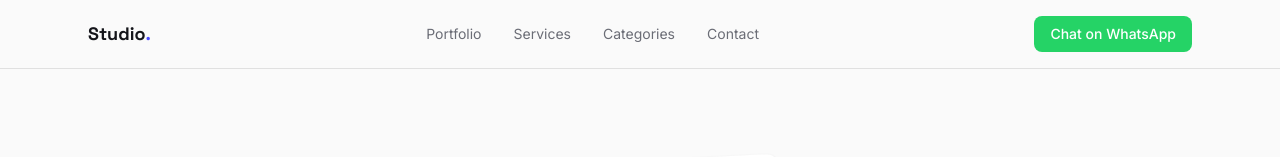
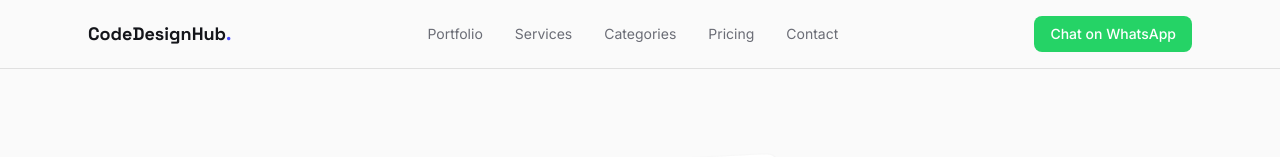
Before and after one commit to hamzazkriya02/portfolio-website, a Next.js app: page / in a window 1280 px wide. Shown: the top 157 px of the page. Built offline with nearby package versions, Linux system fonts and the light colour scheme.

Commit message:
Rebrand to CodeDesignHub, add Pricing nav link, fix title encoding

```diff
--- a/app/layout.tsx
+++ b/app/layout.tsx
@@ -21,7 +21,7 @@ const jetbrainsMono = JetBrains_Mono({
 });
 
 export const metadata: Metadata = {
-  title: "Design Studio — Custom Websites That Convert",
+  title: "CodeDesignHub — Custom Websites That Convert",
   description:
     "Landing page & UI/UX design for SaaS, real estate, healthcare and more.",
 };
--- a/components/Footer.tsx
+++ b/components/Footer.tsx
@@ -6,6 +6,7 @@ const quickLinks = [
 ];
 
 const socialLinks = [
+{ label: "Pinterest", href: "https://www.pinterest.com/codeanddesignhub/" },
   { label: "Instagram", href: "https://instagram.com/" },
   { label: "LinkedIn", href: "https://linkedin.com/in/muhammad-hamza-315hz02" },
   { label: "TikTok", href: "https://www.tiktok.com/@codewithhamza02" },
@@ -20,8 +21,8 @@ export default function Footer() {
       <div className="mx-auto max-w-6xl px-6 py-12 grid grid-cols-1 sm:grid-cols-3 gap-8">
         <div>
           <span className="font-[family-name:var(--font-display)] text-lg font-bold">
-            Studio<span className="text-[color:var(--accent)]">.</span>
-          </span>
+  CodeDesignHub<span className="text-[color:var(--accent)]">.</span>
+</span>
           <p className="text-sm text-[color:var(--muted)] mt-3">
             Custom website designs that turn visitors into clients.
           </p>
@@ -64,7 +65,7 @@ export default function Footer() {
       </div>
 
       <div className="border-t border-black/10 py-4 text-center text-xs text-[color:var(--muted)]">
-        © {year} Studio. All rights reserved.
+        © {year} CodeDesignHub. All rights reserved.
       </div>
     </footer>
   );
--- a/components/Header.tsx
+++ b/components/Header.tsx
@@ -6,6 +6,7 @@ const navLinks = [
   { label: "Portfolio", href: "#portfolio" },
   { label: "Services", href: "#services" },
   { label: "Categories", href: "#categories" },
+  { label: "Pricing", href: "#pricing" },
   { label: "Contact", href: "#contact" },
 ];
 
@@ -15,9 +16,9 @@ export default function Header() {
   return (
     <header className="sticky top-0 z-50 bg-[color:var(--bg)]/90 backdrop-blur border-b border-black/10">
       <div className="mx-auto max-w-6xl px-6 py-4 flex items-center justify-between">
-        <a href="#" className="font-[family-name:var(--font-display)] text-lg font-bold">
-          Studio<span className="text-[color:var(--accent)]">.</span>
-        </a>
+       <a href="#" className="font-[family-name:var(--font-display)] text-lg font-bold">
+          CodeDesignHub<span className="text-[color:var(--accent)]">.</span>
+       </a>
 
         <nav className="hidden md:flex items-center gap-8">
           {navLinks.map((link) => (
--- a/components/Pricing.tsx
+++ b/components/Pricing.tsx
@@ -24,7 +24,7 @@ const tiers = [
 
 export default function Pricing() {
   return (
-    <section className="mx-auto max-w-6xl px-6 py-16 md:py-24 bg-[color:var(--surface)]">
+    <section id="pricing" className="mx-auto max-w-6xl px-6 py-16 md:py-24 bg-[color:var(--surface)]">
       <span className="font-[family-name:var(--font-mono)] text-xs uppercase tracking-wider text-[color:var(--accent)]">
         Simple Pricing
       </span>
```
